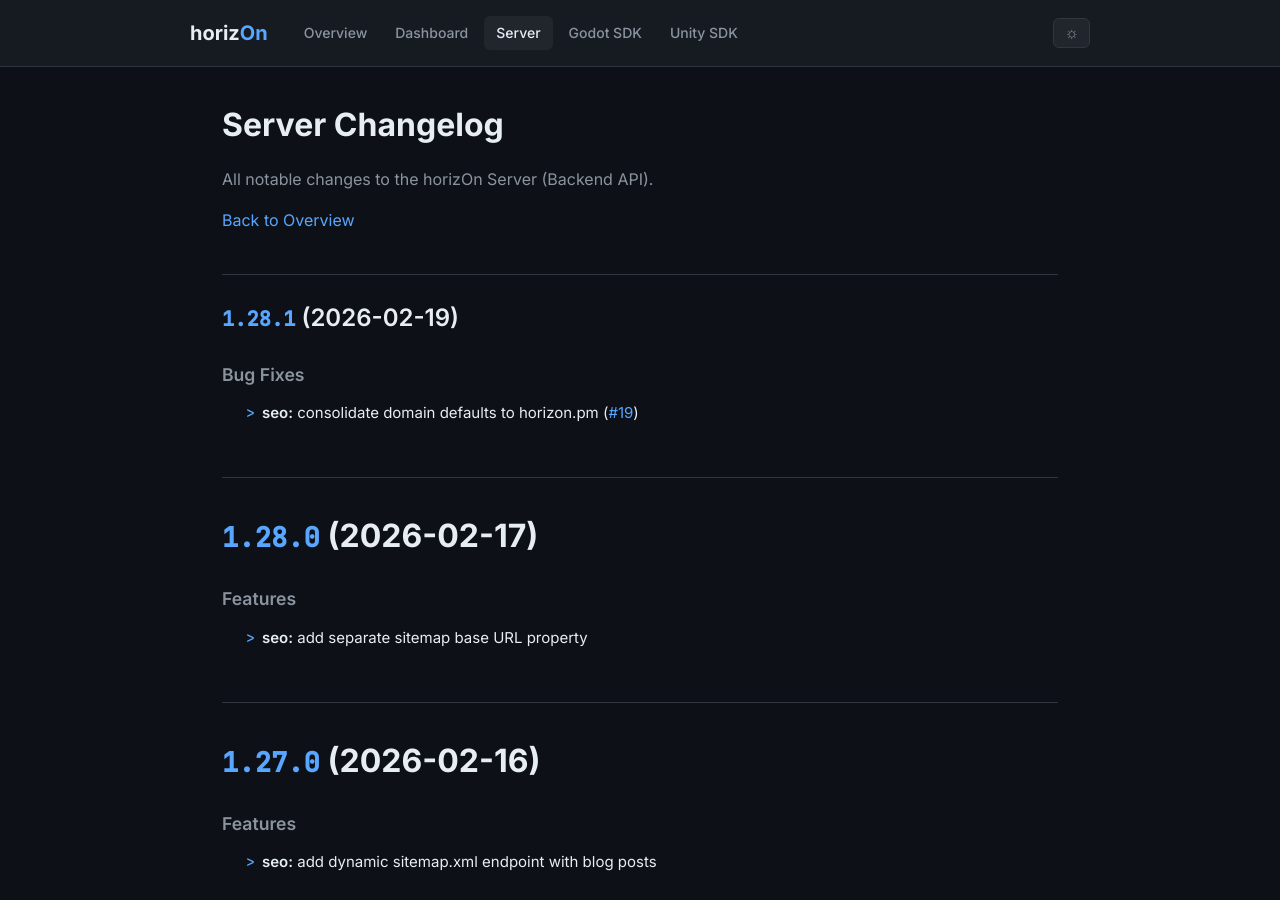
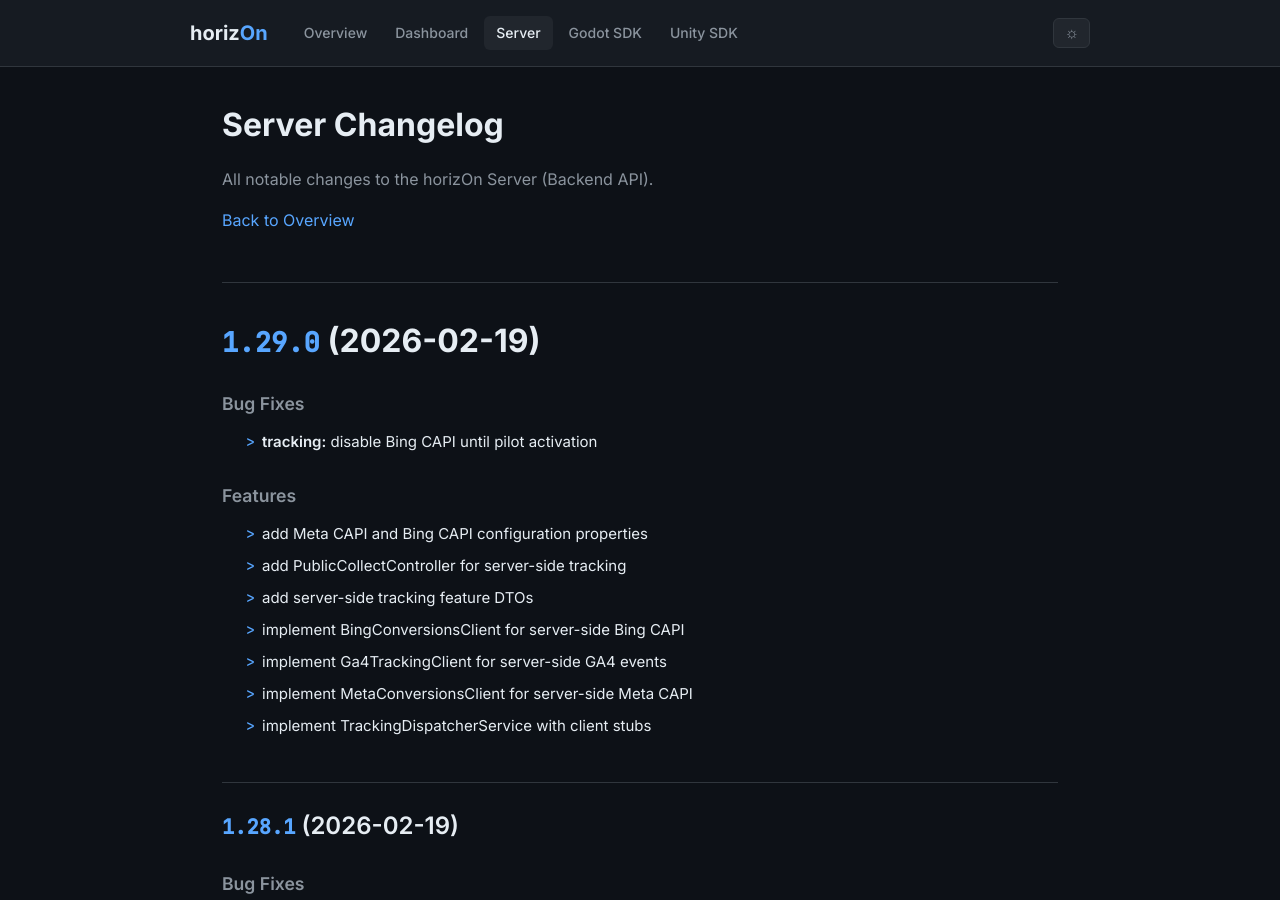
Before and after one commit to ProjectMakersDE/horizOn-Changelog, a Jekyll site: the page built from server-changelog.md, in a window 1280 px wide and 900 px high. Built offline with Jekyll 4.4.1, drawn with Linux system fonts in a browser that asks for light colours.

Commit message:
chore: sync changelogs [skip ci]

```diff
--- a/server-changelog.md
+++ b/server-changelog.md
@@ -8,6 +8,24 @@ title: Server Changelog
 All notable changes to the horizOn Server (Backend API).
 
 [Back to Overview](.)
+
+# [1.29.0](https://github.com/ProjectMakersDE/horizOn-Dashboard-Backend/compare/v1.28.1...v1.29.0) (2026-02-19)
+
+
+### Bug Fixes
+
+* **tracking:** disable Bing CAPI until pilot activation ([75e5dca](https://github.com/ProjectMakersDE/horizOn-Dashboard-Backend/commit/75e5dcaa13f9d8884c78b8d73bbca717bf4d9f14))
+
+
+### Features
+
+* add Meta CAPI and Bing CAPI configuration properties ([568b481](https://github.com/ProjectMakersDE/horizOn-Dashboard-Backend/commit/568b4810432846f9fb7dc1d4da2896c07195bda4))
+* add PublicCollectController for server-side tracking ([4309d06](https://github.com/ProjectMakersDE/horizOn-Dashboard-Backend/commit/4309d0627fccad68b07e9ac85c544252d0bb3a2e))
+* add server-side tracking feature DTOs ([ef0fc39](https://github.com/ProjectMakersDE/horizOn-Dashboard-Backend/commit/ef0fc393133a8ef4eec324edd770b7e93a2dd491))
+* implement BingConversionsClient for server-side Bing CAPI ([6d17af7](https://github.com/ProjectMakersDE/horizOn-Dashboard-Backend/commit/6d17af7de4e7850f48530d9d1b5b26d860f57b3f))
+* implement Ga4TrackingClient for server-side GA4 events ([6b32e78](https://github.com/ProjectMakersDE/horizOn-Dashboard-Backend/commit/6b32e780cddbf97c53bdda1b974f95836b17195b))
+* implement MetaConversionsClient for server-side Meta CAPI ([e12adb5](https://github.com/ProjectMakersDE/horizOn-Dashboard-Backend/commit/e12adb5e8a28147852e03b97d2a6ef0d28269bf7))
+* implement TrackingDispatcherService with client stubs ([6a32017](https://github.com/ProjectMakersDE/horizOn-Dashboard-Backend/commit/6a32017d388dab6a73fba9eca5c4da99f1fc9b24))
 
 ## [1.28.1](https://github.com/ProjectMakersDE/horizOn-Dashboard-Backend/compare/v1.28.0...v1.28.1) (2026-02-19)
 
```
Also changed, not shown: index.md (+1 -1 lines).
